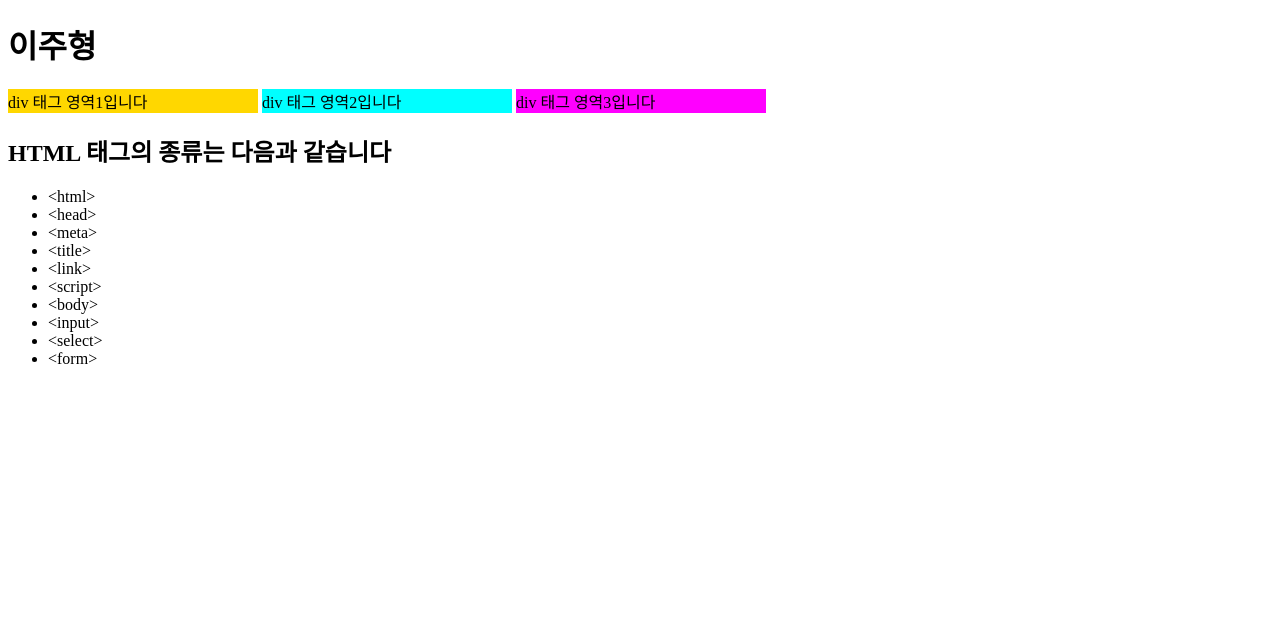
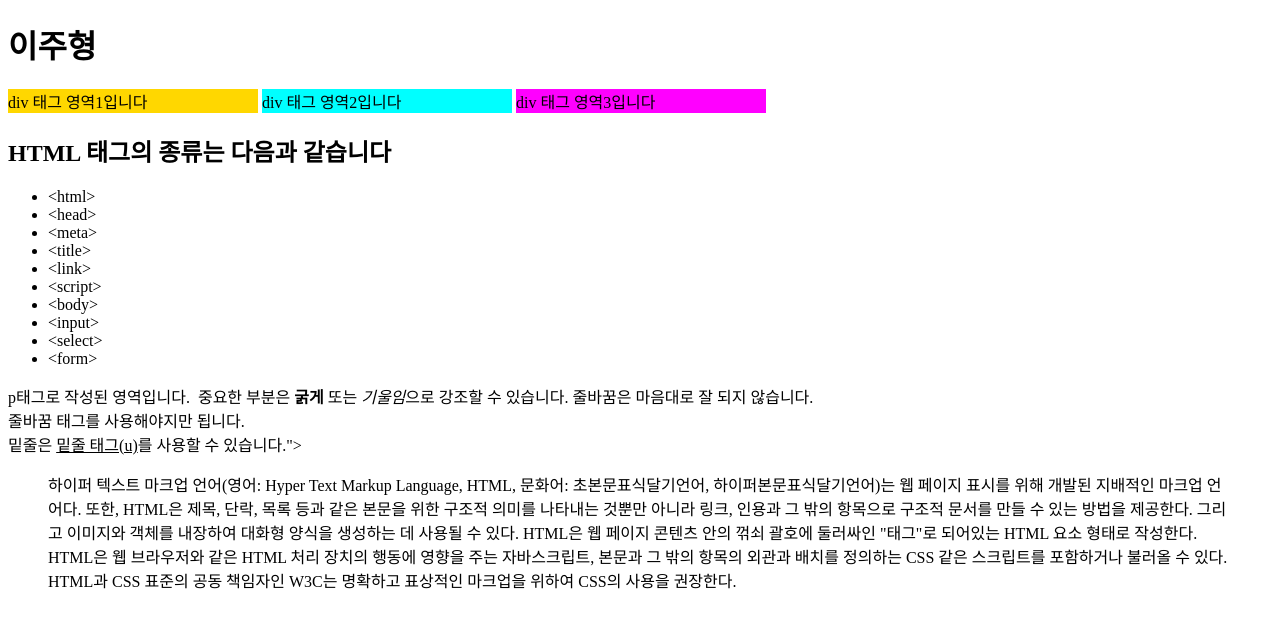
Before and after one commit to juhyungl/HTML03, a plain HTML site: page index.html in a window 1280 px wide. Drawn offline with Linux system fonts and the light colour scheme.

Commit message:
p태그 실습

```diff
--- a/index.html
+++ b/index.html
@@ -24,5 +24,9 @@
         <li>&lt;select&gt;</li>
         <li>&lt;form&gt;</li>
     </ul>
+    <p>p태그로 작성된 영역입니다. &nbsp;중요한 부분은 <b>굵게</b> 또는 <i>기울임</i>으로 강조할 수 있습니다.
+        줄바꿈은 마음대로 잘 되지 않습니다. <br> 줄바꿈 태그를 사용해야지만 됩니다. <br>
+        밑줄은 <u>밑줄 태그(u)</u>를 사용할 수 있습니다."></div></p>
+        <blockquote cite="https://ko.wikipedia.org/wiki/HTML"><p>하이퍼 텍스트 마크업 언어(영어: Hyper Text Markup Language, HTML, 문화어: 초본문표식달기언어, 하이퍼본문표식달기언어)는 웹 페이지 표시를 위해 개발된 지배적인 마크업 언어다. 또한, HTML은 제목, 단락, 목록 등과 같은 본문을 위한 구조적 의미를 나타내는 것뿐만 아니라 링크, 인용과 그 밖의 항목으로 구조적 문서를 만들 수 있는 방법을 제공한다. 그리고 이미지와 객체를 내장하여 대화형 양식을 생성하는 데 사용될 수 있다. HTML은 웹 페이지 콘텐츠 안의 꺾쇠 괄호에 둘러싸인 "태그"로 되어있는 HTML 요소 형태로 작성한다. HTML은 웹 브라우저와 같은 HTML 처리 장치의 행동에 영향을 주는 자바스크립트, 본문과 그 밖의 항목의 외관과 배치를 정의하는 CSS 같은 스크립트를 포함하거나 불러올 수 있다. HTML과 CSS 표준의 공동 책임자인 W3C는 명확하고 표상적인 마크업을 위하여 CSS의 사용을 권장한다.</p></blockquote>
 </body>
 </html>
```
